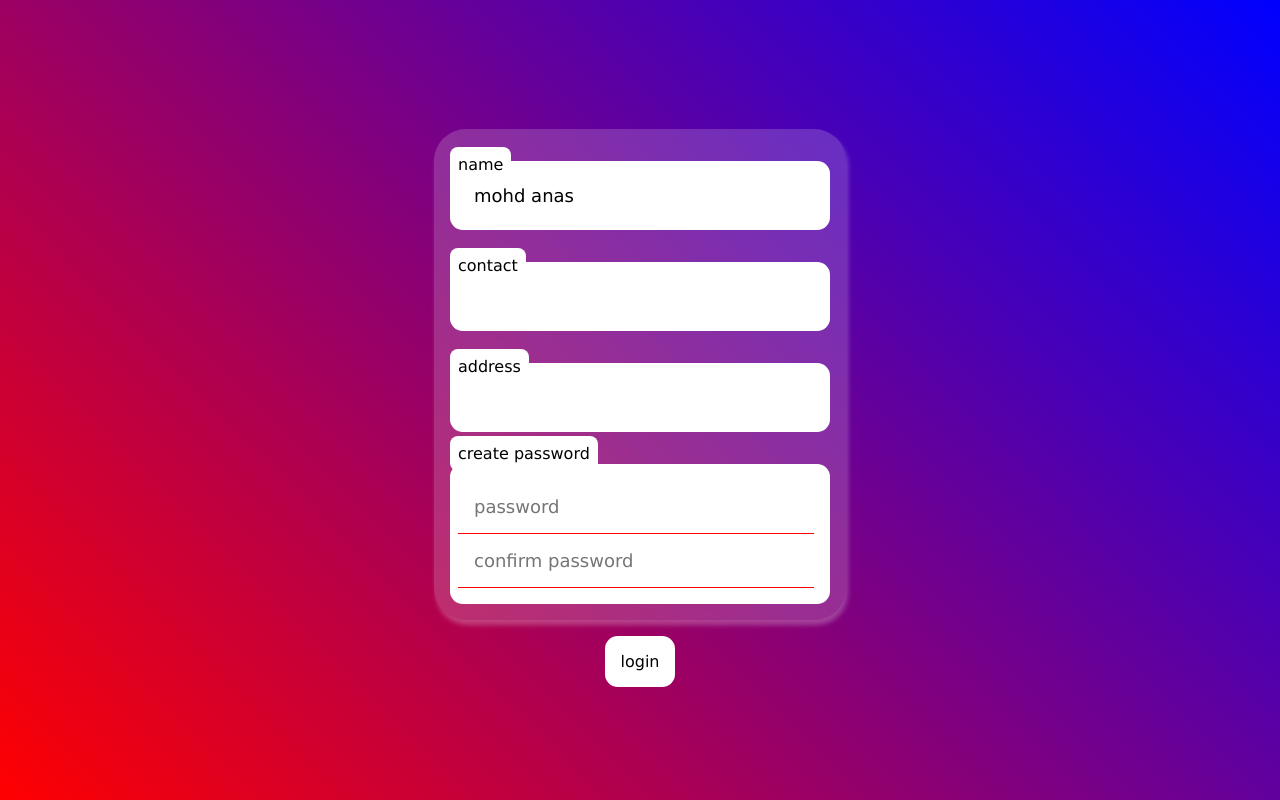
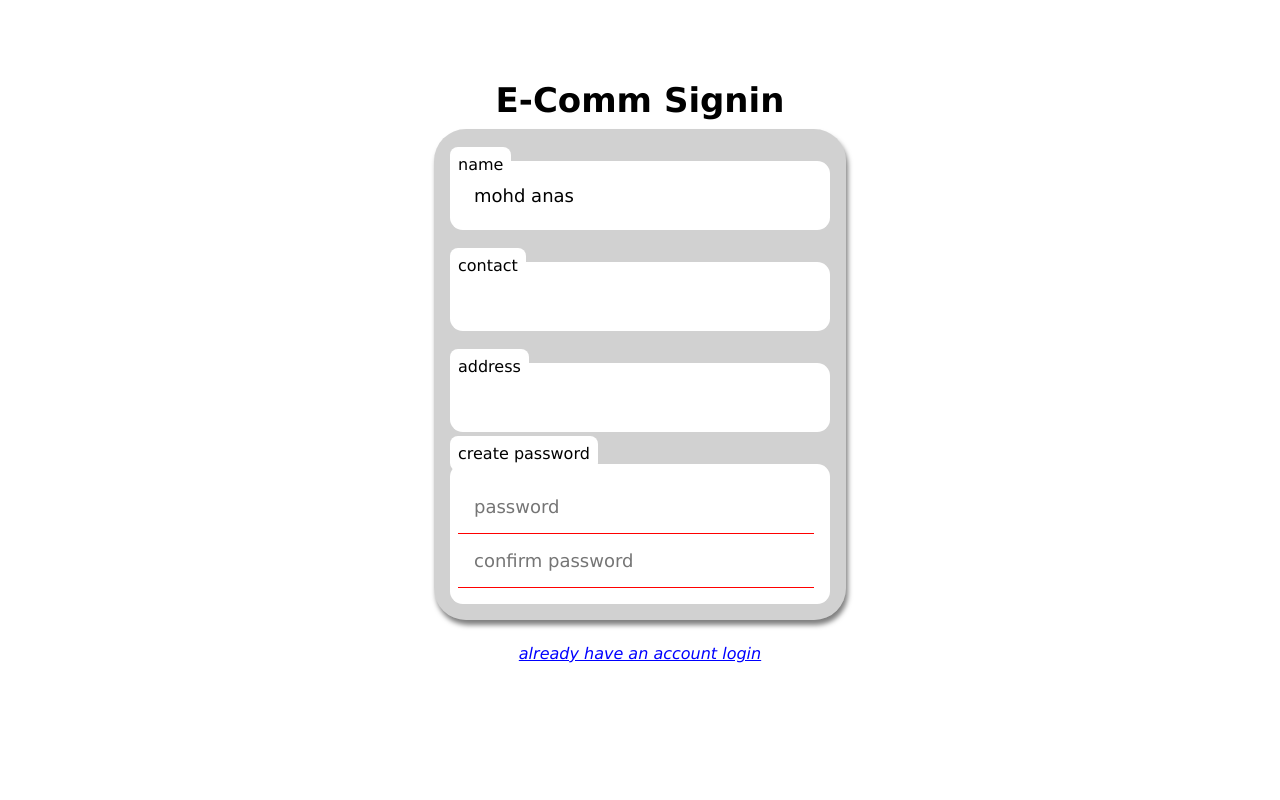
Before and after one commit to codingdestro/gadgetbucket-frontend, a React (Vite) app: page /account/signin in a window 1280 px wide. Built offline with nearby package versions, Linux system fonts and the light colour scheme.

Commit message:
update - user account page

```diff
--- a/src/pages/accounts/index.tsx
+++ b/src/pages/accounts/index.tsx
@@ -6,9 +6,12 @@ const index = () => {
   const changeToggleLogin = () => setToggleLogin((prevState) => !prevState);
   return (
     <div className="field-container">
+      <header>e-comm {toggleLogin ? "signin" : "login"}</header>
       {toggleLogin ? <Signin /> : <Login />}
-      <div className="login-toggle" onClick={changeToggleLogin}>
-        {toggleLogin ? "login" : "signin"}
+      <div className="toggle-link" onClick={changeToggleLogin}>
+        {toggleLogin
+          ? "already have an account login"
+          : "don't have any accout signin"}
       </div>
     </div>
   );
--- a/src/styles/field_card.scss
+++ b/src/styles/field_card.scss
@@ -7,9 +7,9 @@
   justify-content: center;
   align-items: center;
   gap: 2rem;
-  background: rgba(255, 255, 255, 0.18);
+  background: rgba(0, 0, 0, 0.18);
   backdrop-filter: blur(30px);
-  box-shadow: 2px 5px 5px rgba(255, 255, 255, 0.253);
+  box-shadow: 2px 5px 5px rgba(0, 0, 0, 0.5);
 
   .button {
     padding: 0.8rem 2rem;
@@ -54,13 +54,14 @@
   display: flex;
   justify-content: center;
   align-items: center;
+  animation: fadeIn .4s forwards ease-in;
   flex-direction: column;
   width: 100%;
   position: absolute;
   top: 0;
   left: 0;
   height: 100%;
-  background: linear-gradient(45deg, red, blue);
+  // background: linear-gradient(45deg, red, blue);
   .login-toggle {
     position: relative;
     top: 2%;
@@ -69,6 +70,21 @@
     padding: 1rem;
     cursor: pointer;
     user-select: none;
+  }
+  header {
+    font-size: 34px;
+    font-weight: 600;
+    text-transform: capitalize;
+    position: absolute;
+    top: 10%;
+  }
+  .toggle-link {
+    margin-top: 1rem;
+    text-decoration: underline;
+    color: blue;
+    padding: 0.5rem;
+    font-style: italic;
+    cursor: pointer;
   }
 }
 .confirm-password-box {
@@ -105,8 +121,8 @@
     background-repeat: no-repeat;
     background-position: center;
     background-image: url("/eye.png");
-    width: 34px;
-    height: 34px;
+    width: 24px;
+    height: 24px;
     padding: 0.2rem;
     border-radius: 0.5rem;
     transition: 0.1s;
@@ -115,3 +131,12 @@
     }
   }
 }
+
+@keyframes fadeIn {
+  0% {
+    opacity: 0.5;
+  }
+  100% {
+    opacity: 1;
+  }
+}
```
